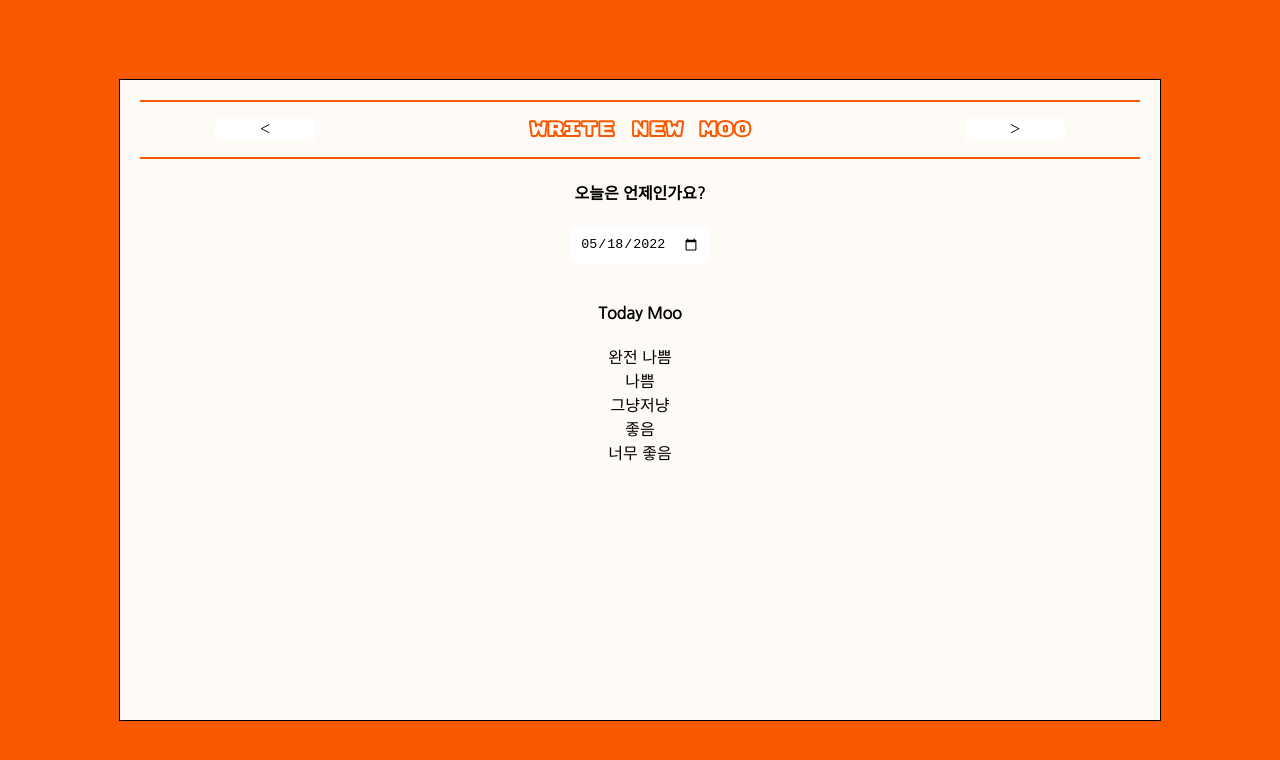
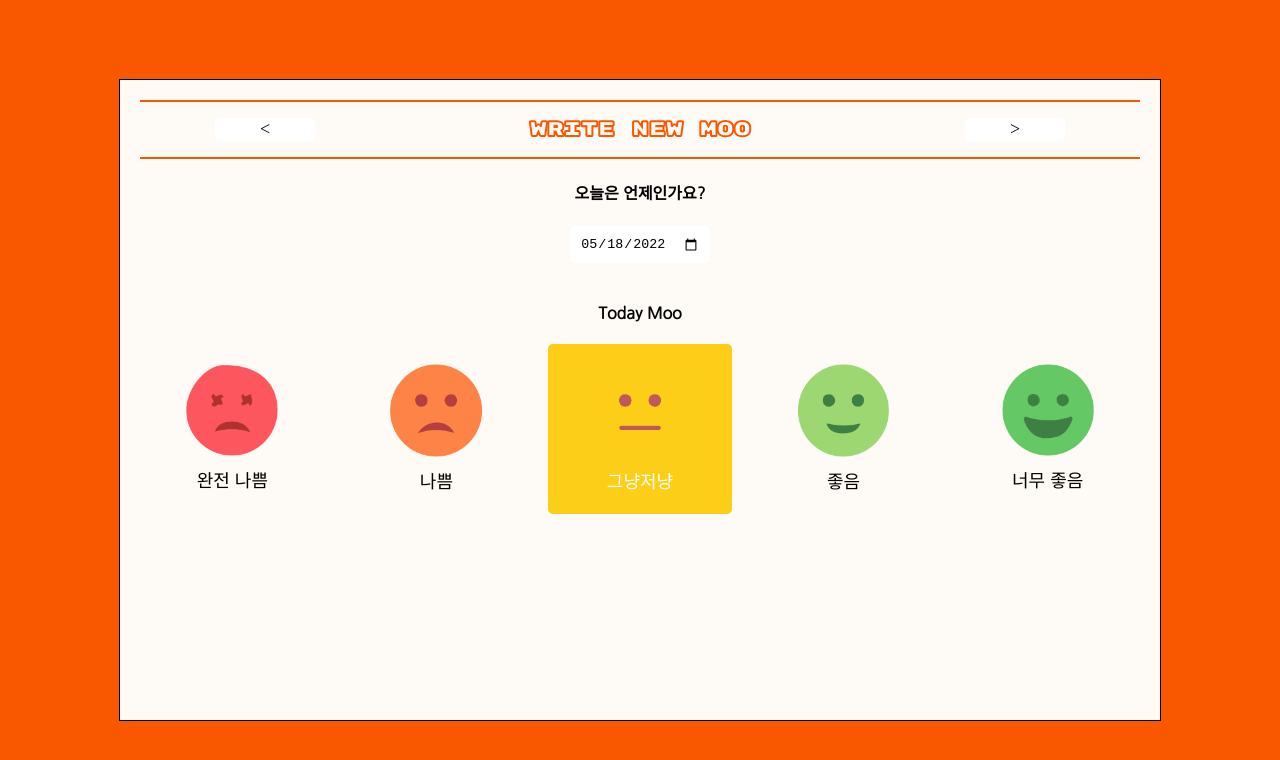
Before and after one commit to yeeahG/Project-Moodiary, a React (Create React App) app: page /new in a window 1280 px wide. Shown: the top 760 px of the page. Built offline with nearby package versions, Linux system fonts and the light colour scheme.

Commit message:
[Write]write Diary of Today's Emotion

```diff
--- a/src/components/DiaryEditor.css
+++ b/src/components/DiaryEditor.css
@@ -16,3 +16,9 @@
     padding: 10px 10px;
     cursor: pointer;
 }
+
+.emotion__list__wrapper {
+    display: grid;
+    grid-template-columns: repeat(5, auto);
+    gap: 2%;
+}
--- a/src/components/DiaryEditor.js
+++ b/src/components/DiaryEditor.js
@@ -2,6 +2,7 @@ import React, { useState } from 'react'
 import { useNavigate } from 'react-router-dom'
 import Header from './Header'
 import MyButton from './MyButton'
+import EmotionItem from './EmotionItem'
 import './DiaryEditor.css'
 
 //calender에 오늘날짜 고정
@@ -14,19 +15,23 @@ const emotionList = [
       emotion_id: 1,
       emotion_img: process.env.PUBLIC_URL + `/images/emotion1.png`,
       emotion_descript: '완전 나쁨',
-    },    {
+    },
+    {
       emotion_id: 2,
       emotion_img: process.env.PUBLIC_URL + `/images/emotion2.png`,
       emotion_descript: '나쁨',
-    },    {
+    },
+    {
       emotion_id: 3,
       emotion_img: process.env.PUBLIC_URL + `/images/emotion3.png`,
       emotion_descript: '그냥저냥',
-    },    {
+    },
+    {
       emotion_id: 4,
       emotion_img: process.env.PUBLIC_URL + `/images/emotion4.png`,
       emotion_descript: '좋음',
-    },    {
+    },
+    {
       emotion_id: 5,
       emotion_img: process.env.PUBLIC_URL + `/images/emotion5.png`,
       emotion_descript: '너무 좋음',
@@ -38,6 +43,12 @@ const DiaryEditor = () => {
 
     console.log(getStringDate(new Date()));
     const [date, setDate] = useState(getStringDate(new Date()));
+    const [emotion, setEmotion] = useState(3);
+    //그냥저냥 감정을 기본으로 설정
+    //emotion을 클릭했을 때 state를 변경하게
+    const handleClickEmote = (emotion) => {
+      setEmotion(emotion);
+    }
 
     return (
       <div className='editor__container'>
@@ -63,9 +74,14 @@ const DiaryEditor = () => {
 
           <section>
               <h4>Today Moo</h4>
-              <div className='input__box__emotion__list__wrapper'>
+              <div className='input__box emotion__list__wrapper'>
                   {emotionList.map((it) => (
-                  <div key={it.emotion_id}>{it.emotion_descript}</div>
+                  // <div key={it.emotion_id}>{it.emotion_descript}</div>
+                  <EmotionItem
+                    key={it.emotion_id} {...it}
+                    onClick={handleClickEmote}
+                    isSelected={it.emotion_id === emotion}
+                  />
                   ))}
               </div>
           </section>
--- a/src/components/DiaryList.js
+++ b/src/components/DiaryList.js
@@ -61,32 +61,32 @@ const DiaryList = ( {diaryList}) => {
 
 
     //React scroll
-    const boxRef = useRef(null);
-    const [ScrollY, setScrollY] = useState(0);
-    const [ScrollActive, setScrollActive] = useState(false);
+    // const boxRef = useRef(null);
+    // const [ScrollY, setScrollY] = useState(0);
+    // const [ScrollActive, setScrollActive] = useState(false);
 
-    function logit() {
-      setScrollY(boxRef.current.scrollTop);
-      if (boxRef.current.scrollTop > 5) {
-        setScrollActive(true);
-      } else {
-        setScrollActive(false);
-      }
-    }
+    // function logit() {
+    //   setScrollY(boxRef.current.scrollTop);
+    //   if (boxRef.current.scrollTop > 5) {
+    //     setScrollActive(true);
+    //   } else {
+    //     setScrollActive(false);
+    //   }
+    // }
 
-    useEffect(() => {
-      function watchScroll() {
-        boxRef.current.addEventListener("scroll", logit);
-      }
-      watchScroll();
-      return () => {
-        boxRef.current.removeEventListener("scroll", logit);
-      };
-    });
+    // useEffect(() => {
+    //   function watchScroll() {
+    //     boxRef.current.addEventListener("scroll", logit);
+    //   }
+    //   watchScroll();
+    //   return () => {
+    //     boxRef.current.removeEventListener("scroll", logit);
+    //   };
+    // });
 
   return (
     <div className='list__container'>
-
+{/*
         <div className={ScrollActive ? 'menu__wrapper fixed' : 'menu__wrapper'}>
         {ScrollActive ?
         <>
@@ -112,7 +112,9 @@ const DiaryList = ( {diaryList}) => {
             </>
             : " "
             }
-{/*
+        </div>*/}
+
+        <div className='menu__wrapper'>
             <div className='left__col'>
                 <ControlMenu
                     value={sortType}
@@ -131,15 +133,16 @@ const DiaryList = ( {diaryList}) => {
                     text={'Write new Moo'}
                     onClick={() => navigate("/new")}
                 />
-            </div> */}
+            </div>
         </div>
 
 
-        <div className='boxInner' ref={boxRef}>
+
+        <div className='boxInner' >
             {getProcessedDiaryList().map((it) =>
                 /* <div key={it.id}>{it.content} {it.emotion}</div>*/
                 <DiaryItem key={it.id} {...it}
-                className='boxInner' ref={boxRef}/>
+                className='boxInner' />
             )}
 
         </div>
--- /dev/null
+++ b/src/components/EmotionItem.css
@@ -0,0 +1,56 @@
+.emotion_item_container {
+    cursor: pointer;
+    border-radius: 5px;
+    padding-top: 20px;
+    padding-bottom: 20px;
+    display: flex;
+    flex-direction: column;
+    justify-content: center;
+    align-items: center;
+}
+
+.emotion_item_container img {
+    width: 50%;
+    margin-bottom: 10px;
+}
+
+.emotion_item_container span {
+    font-size: 18px;
+}
+
+/*emotion 클릭*/
+.EmotionItem_off {
+    background-color: transparent;
+}
+
+
+
+.EmotionItem_on_1 {
+    border-radius: 5px;
+    background-color: #fd565f;
+    color: white;
+}
+
+.EmotionItem_on_2 {
+    border-radius: 5px;
+    background-color: #fd8446;
+    color: white;
+}
+
+.EmotionItem_on_3 {
+    border-radius: 5px;
+    background-color: #fdce17;
+    color: white;
+}
+
+.EmotionItem_on_4 {
+    border-radius: 5px;
+    background-color: #9dd772;
+    color: white;
+}
+
+.EmotionItem_on_5 {
+    border-radius: 5px;
+    background-color: #64c964;
+    color: white;
+}
--- /dev/null
+++ b/src/components/EmotionItem.js
@@ -0,0 +1,22 @@
+import React from 'react'
+import './EmotionItem.css'
+
+const EmotionItem = (
+    {emotion_id, emotion_img, emotion_descript, onClick, isSelected}
+    ) => {
+  return (
+    <div
+        //click이 되었을 때 emotion id를 받아서 상위page인 Editor로 전송이되어 Handler가 작동
+        onClick={() => onClick(emotion_id)}
+        className={
+            ['emotion_item_container',
+                isSelected ? `EmotionItem_on_${emotion_id}` : `EmotionItem_off`
+            ].join(" ")}
+    >
+        <img src={emotion_img}/>
+        <span>{emotion_descript}</span>
+    </div>
+  )
+}
+
+export default EmotionItem
```
Lines whose indentation alone changed are shown as unchanged.
